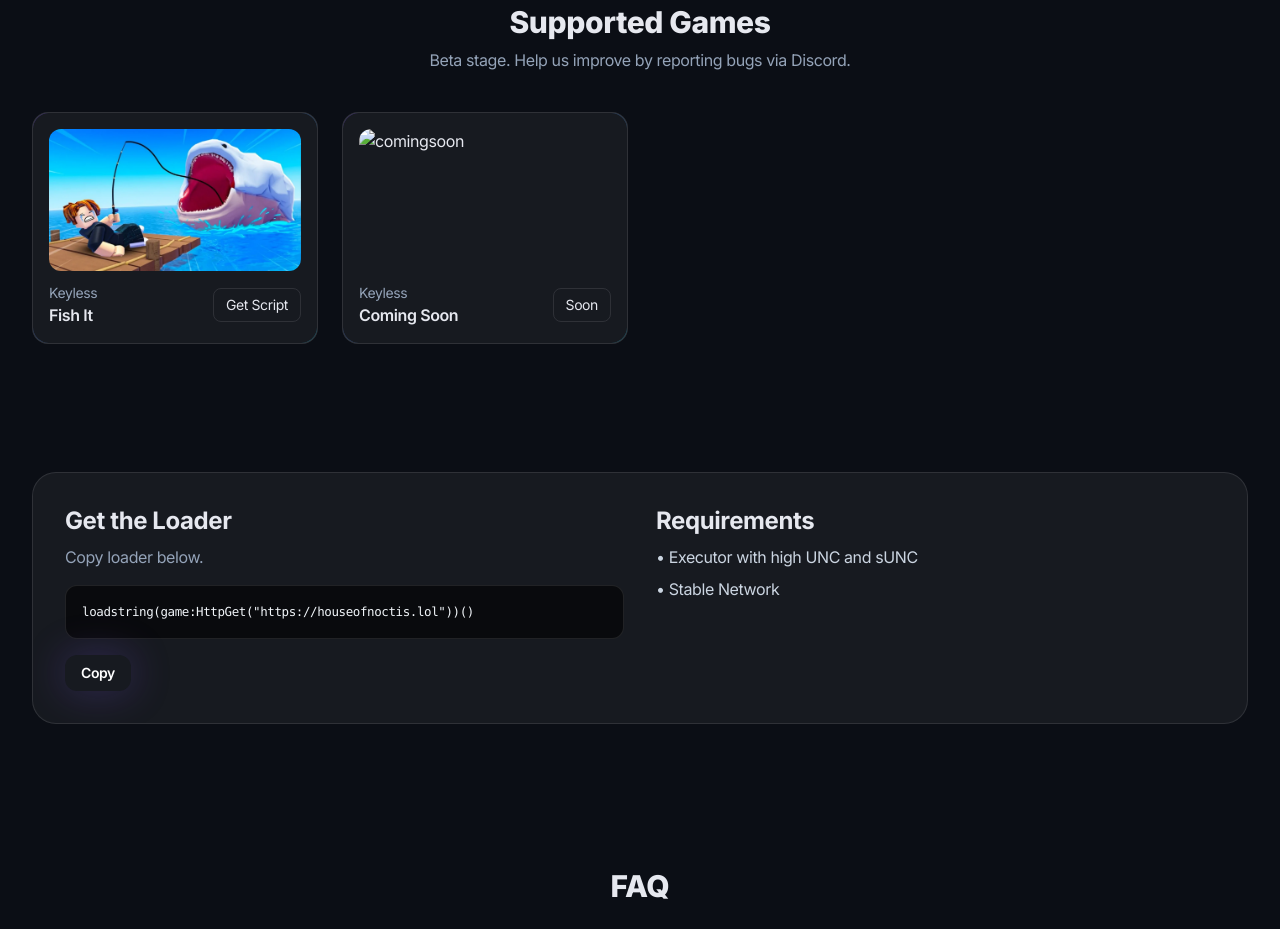
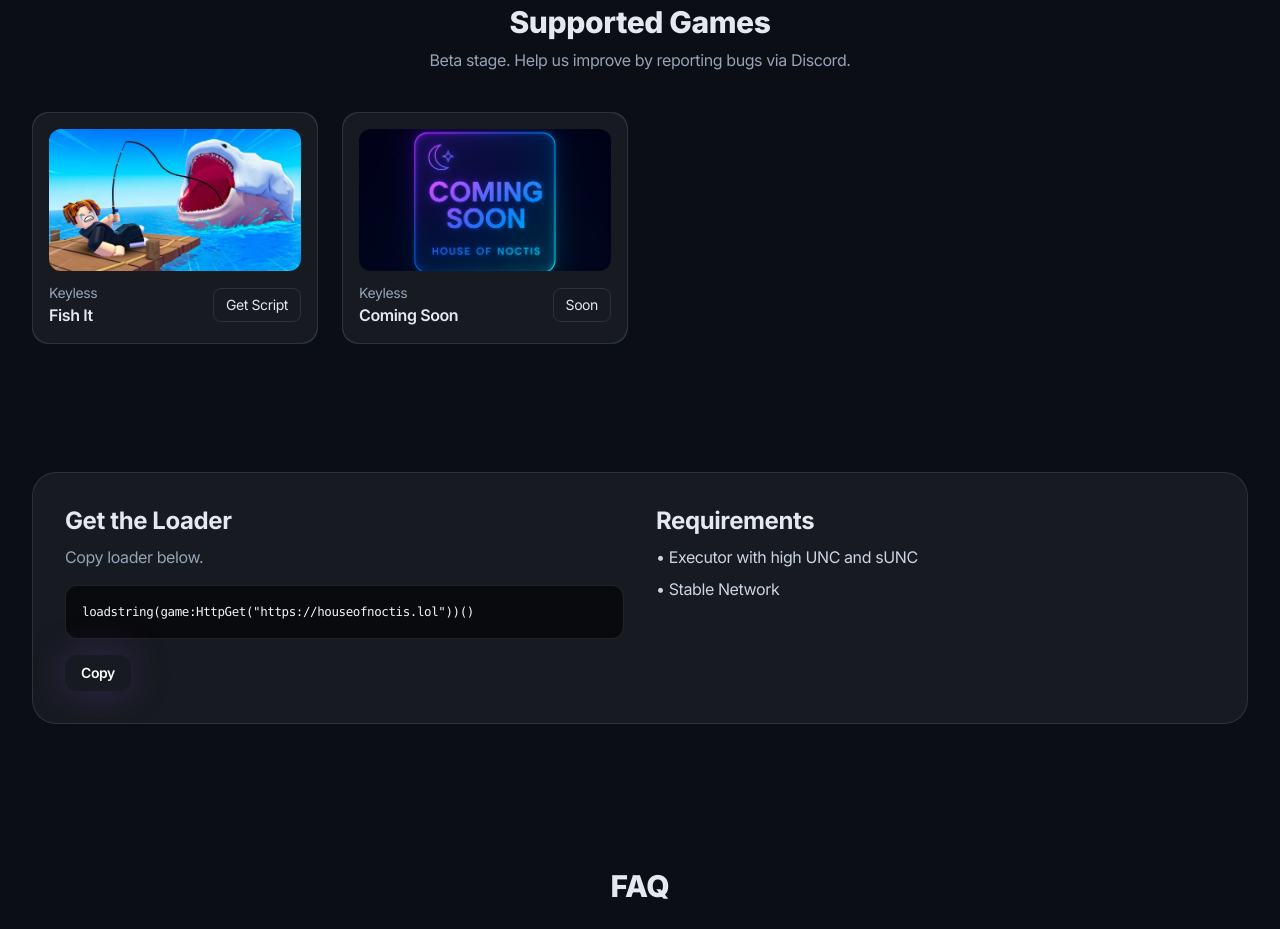
Before and after one commit to hailazra/web, a plain HTML site: page index.html in a window 1280 px wide. Shown: the part 1260-2189 px from the top of the page. Drawn offline with nearby package versions, Linux system fonts and the light colour scheme.

Commit message:
Update index.html

```diff
--- a/index.html
+++ b/index.html
@@ -231,10 +231,10 @@ loadstring(game:HttpGet("https://https://houseofnoctis.lol"))()
           </div>
         </div>
 
-        <div class="reveal rounded-2xl border border-white/10 bg-white/5 p-4 gborder" data-slug="shark-megalodon">
+        <div class="reveal rounded-2xl border border-white/10 bg-white/5 p-4 gborder" data-slug="comingsoon">
           <picture>
-            <source srcset="assets/comingsoon.webp" type="image/webp" />
-            <img src="assets/comingsoon.png" alt="comingsoon" class="aspect-video w-full rounded-xl object-cover" loading="lazy" />
+            <source srcset="assets/comingsoon.png" type="image/png" />
+            <img src="assets/comingsoon.webp" alt="comingsoon" class="aspect-video w-full rounded-xl object-cover" loading="lazy" />
           </picture>
           <div class="mt-3 flex items-center justify-between">
             <div>
```
